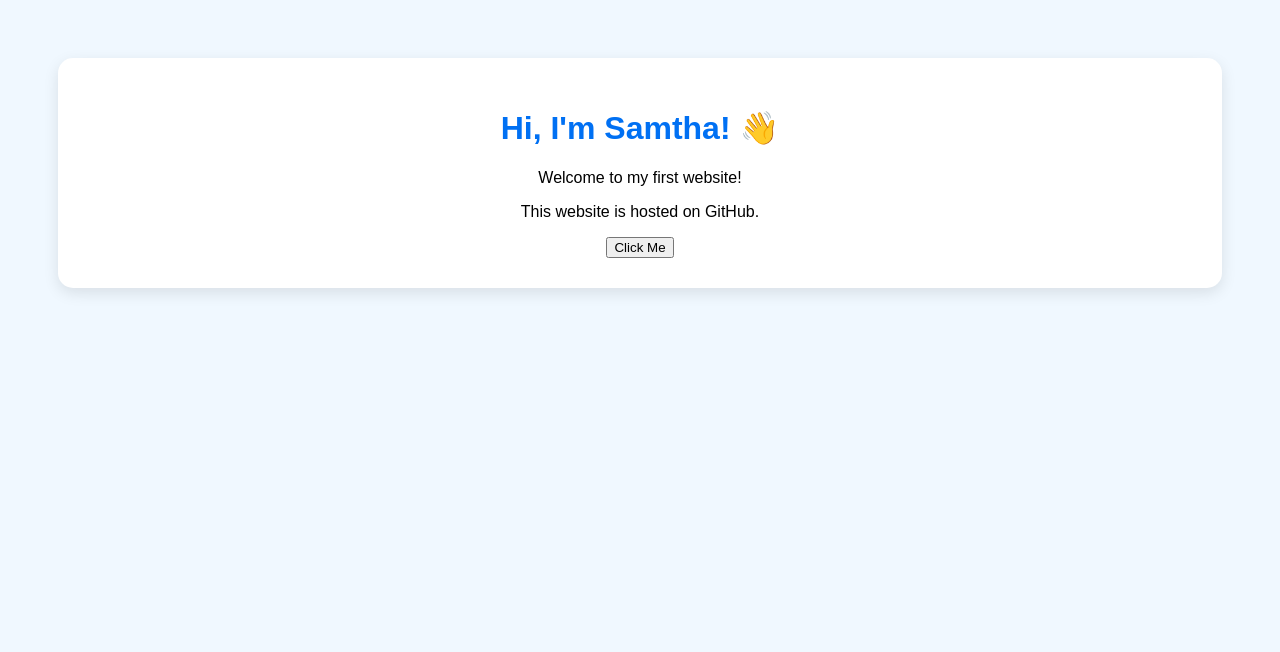
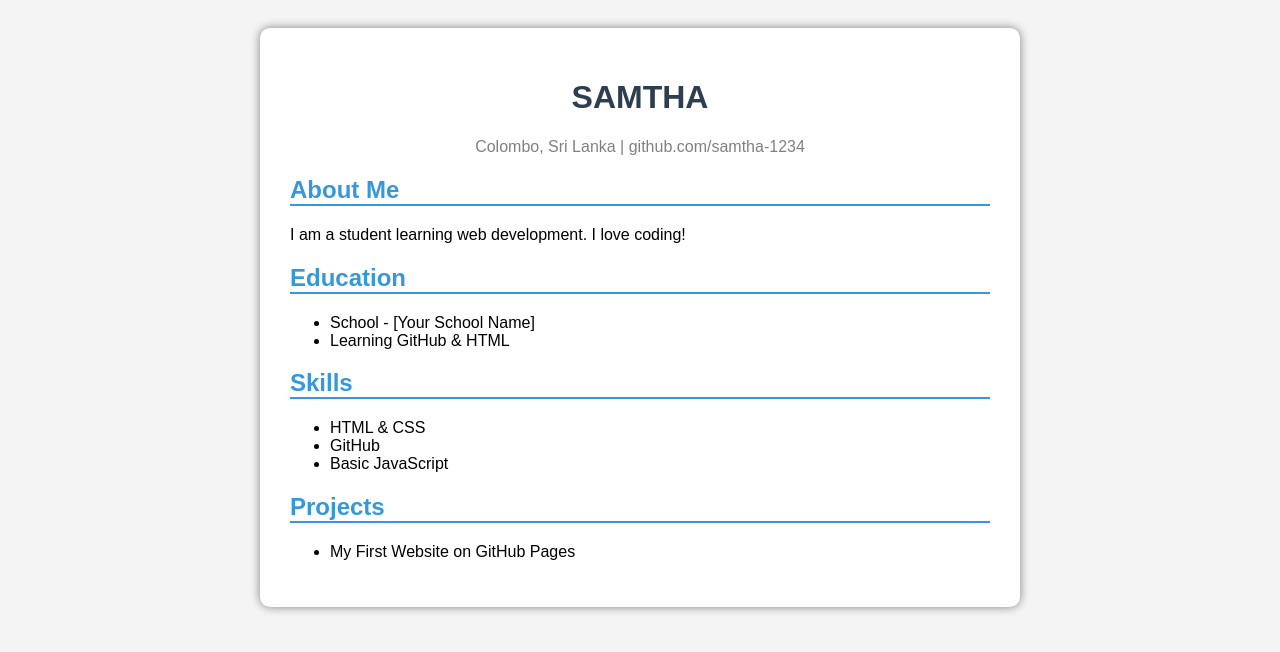
Before and after one commit to samtha-1234/my-website, a plain HTML site: page index.html in a window 1280 px wide. Drawn offline with Linux system fonts and the light colour scheme.

Commit message:
Update title and enhance CV layout in index.html

```diff
--- a/index.html
+++ b/index.html
@@ -1,19 +1,40 @@
 <!DOCTYPE html>
 <html>
 <head>
-<title>My First Website</title>
+<title>Samtha - My CV</title>
 <style>
-body { font-family: Arial; text-align: center; background: #f0f8ff; padding: 50px; }
-h1 { color: #0070f3; }
-.box { background: white; padding: 30px; border-radius: 15px; box-shadow: 0 5px 15px rgba(0,0,0,0.1); }
+body{font-family:Arial;background:#f4f4f4;padding:20px}
+.cv-box{background:white;max-width:700px;margin:auto;padding:30px;border-radius:10px;box-shadow:0 0 10px gray}
+h1{color:#2c3e50;text-align:center}
+h2{color:#3498db;border-bottom:2px solid #3498db}
+.contact{text-align:center;color:gray}
 </style>
 </head>
 <body>
-<div class="box">
-<h1>Hi, I'm Samtha! 👋</h1>
-<p>Welcome to my first website!</p>
-<p>This website is hosted on GitHub.</p>
-<button onclick="alert('Website working!')">Click Me</button>
+<div class="cv-box">
+<h1>SAMTHA</h1>
+<p class="contact">Colombo, Sri Lanka | github.com/samtha-1234</p>
+
+<h2>About Me</h2>
+<p>I am a student learning web development. I love coding!</p>
+
+<h2>Education</h2>
+<ul>
+<li>School - [Your School Name]</li>
+<li>Learning GitHub & HTML</li>
+</ul>
+
+<h2>Skills</h2>
+<ul>
+<li>HTML & CSS</li>
+<li>GitHub</li>
+<li>Basic JavaScript</li>
+</ul>
+
+<h2>Projects</h2>
+<ul>
+<li>My First Website on GitHub Pages</li>
+</ul>
 </div>
 </body>
 </html>
```
